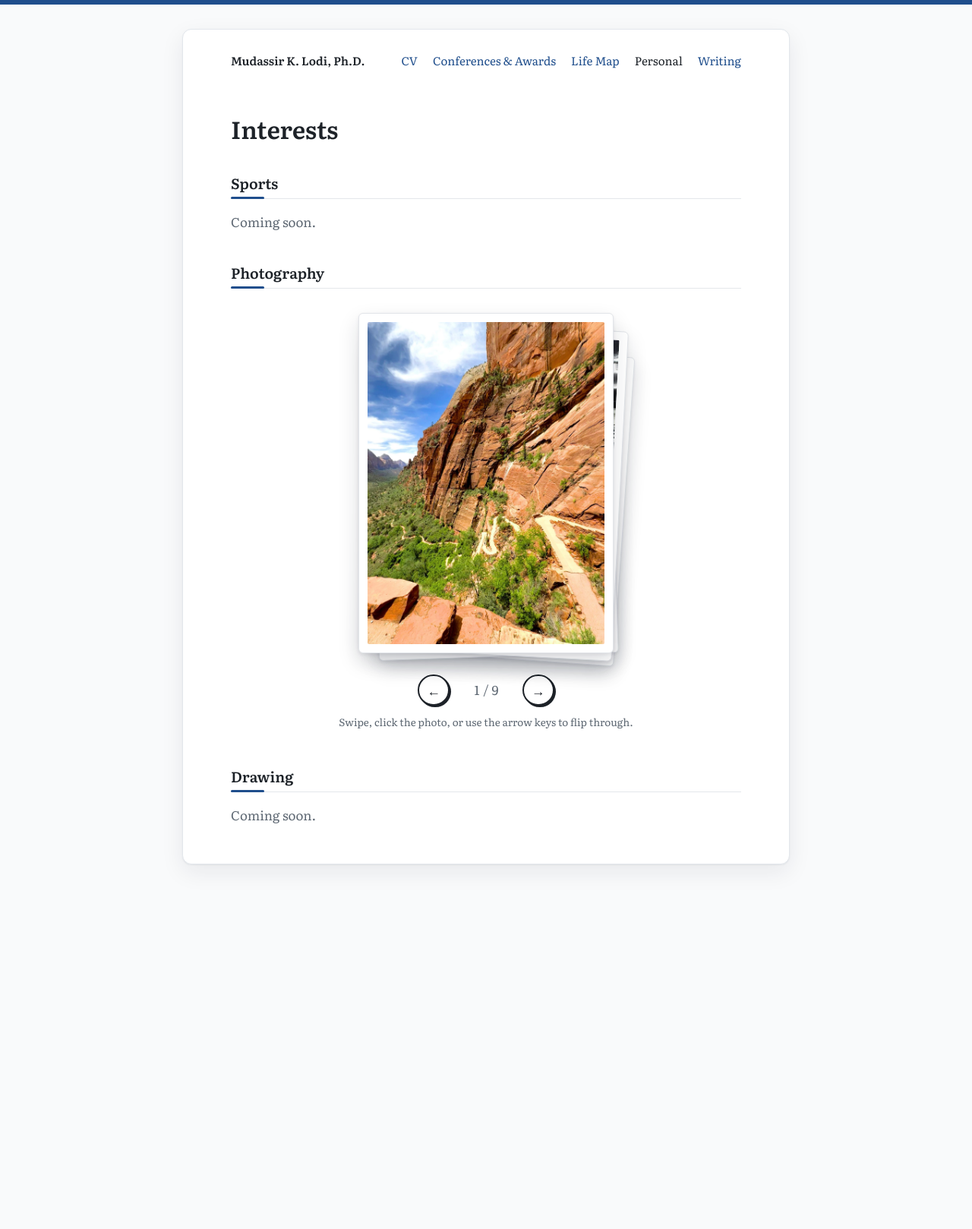
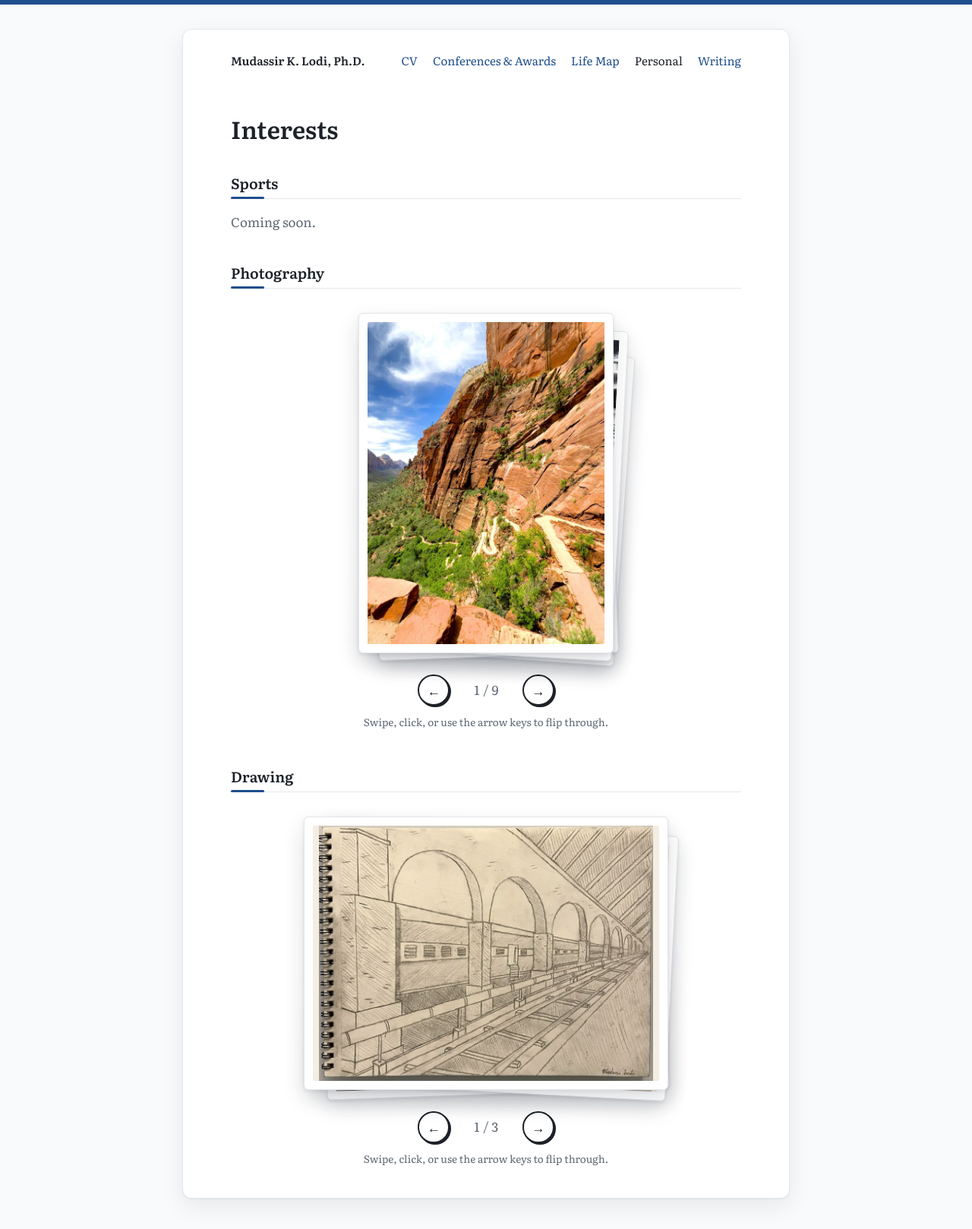
Before and after one commit to mklodi1/mklodi1.github.io, a Jekyll site: the page built from personal/index.html, in a window 1280 px wide. Shown: the whole page at 76% size. Built offline with Jekyll 4.4.1, drawn with Linux system fonts in a browser that asks for light colours; before the commit the page ends 1178 px from its top, so only the background shows below that.

Commit message:
Add 3 drawings to Drawing stack
Co-Authored-By: Claude Opus 5.5 <noreply@anthropic.com>
Claude-Session: https://claude.ai/code/session_018B7yRm4wV88UDqtVSP6gVK

```diff
--- a/_data/captions.yml
+++ b/_data/captions.yml
@@ -11,3 +11,6 @@
 07-virgin-river-in-zion: "Virgin River, Zion"
 08-us-capitol-dome: "U.S. Capitol"
 09-porch-with-american-flag: "Old Glory on the porch"
+01-train-station-arches: "Pencil drawing of a train station with arches"
+02-stone-mansion: "Pencil drawing of a stone mansion"
+03-jumbo-jet: "Pencil drawing of a jumbo jet"
--- a/assets/css/style.css
+++ b/assets/css/style.css
@@ -435,6 +435,9 @@ body { border-top: 6px solid var(--link); }
 @media (prefers-reduced-motion: no-preference) {
   .deck-ready .deck-card { transition: transform .45s cubic-bezier(.2, .8, .2, 1), opacity .3s ease; }
 }
+/* drawings are landscape sketchbook pages */
+.deck-ready.deck-drawing .deck-stack { width: min(100%, 30rem); aspect-ratio: 4 / 3; }
+.deck-ready.deck-drawing .deck-card img { object-fit: contain; background: #F3EDE2; }
 .deck-controls { display: none; }
 .deck-hint { display: none; }
 .deck-ready .deck-controls { display: flex; align-items: center; gap: 1.25rem; margin-top: 1.75rem; }
--- a/personal/index.html
+++ b/personal/index.html
@@ -27,7 +27,7 @@ permalink: /personal/
   <section class="gallery-section" aria-labelledby="h-{{ folder }}">
     <h2 id="h-{{ folder }}">{{ heading }}</h2>
     {% assign shown = 0 %}
-    <div class="deck" data-deck aria-roledescription="photo stack" aria-label="{{ heading }}">
+    <div class="deck deck-{{ folder }}" data-deck aria-roledescription="photo stack" aria-label="{{ heading }}">
       <div class="deck-stack">
         {% for img in images %}
         {% assign ext = img.extname | downcase %}
@@ -43,11 +43,11 @@ permalink: /personal/
       </div>
       {% if shown > 1 %}
       <div class="deck-controls">
-        <button type="button" class="deck-btn" data-deck-prev aria-label="Previous photo">&#8592;</button>
+        <button type="button" class="deck-btn" data-deck-prev aria-label="Previous">&#8592;</button>
         <span class="deck-count" aria-live="polite"><span data-deck-pos>1</span> / {{ shown }}</span>
-        <button type="button" class="deck-btn" data-deck-next aria-label="Next photo">&#8594;</button>
+        <button type="button" class="deck-btn" data-deck-next aria-label="Next">&#8594;</button>
       </div>
-      <p class="deck-hint muted">Swipe, click the photo, or use the arrow keys to flip through.</p>
+      <p class="deck-hint muted">Swipe, click, or use the arrow keys to flip through.</p>
       {% endif %}
     </div>
     {% if shown == 0 %}<p class="muted">Coming soon.</p>{% endif %}
```
Also changed, not shown: assets/img/drawing/01-train-station-arches.jpg (added), assets/img/drawing/02-stone-mansion.jpg (added), assets/img/drawing/03-jumbo-jet.jpg (added), 1 other file.
